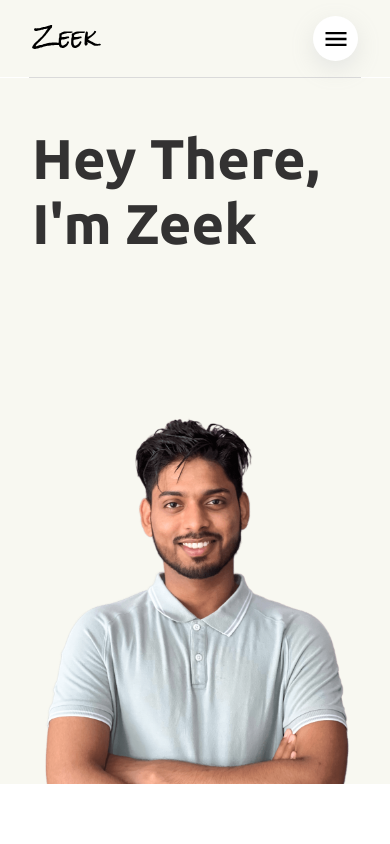
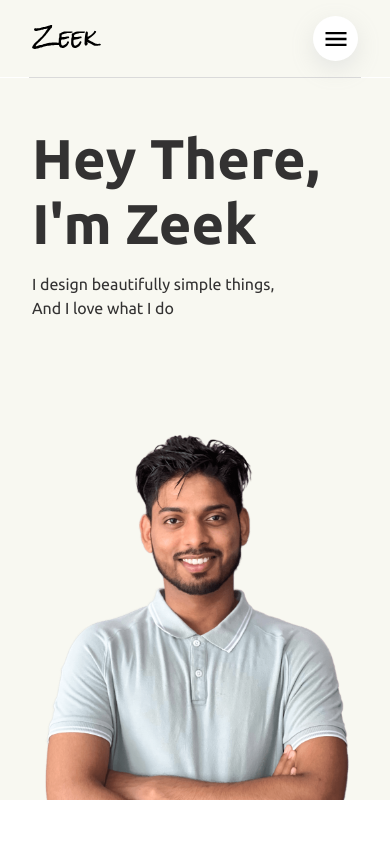
Before and after one commit to devshad7/zeektate, a Next.js app: page / in a window 390 px wide. Shown: the top 844 px of the page. Built offline with nearby package versions, Linux system fonts and the light colour scheme.

Commit message:
feat: some changes in home page

```diff
--- a/pages/components/Home.tsx
+++ b/pages/components/Home.tsx
@@ -21,7 +21,12 @@ const Home = () => {
             <p>Year<br />Experience</p>
           </div>
         </div>
+        <div className={style.both}>
         <img src="./assets/admin.png" alt="" />
+        <div className={style.rightContent}>
+          <p>I design beautifully simple things, And I love what I do</p>
+        </div>
+        </div>
       </div>
     </>
   );
--- a/pages/components/MobileNav.tsx
+++ b/pages/components/MobileNav.tsx
@@ -1,20 +1,23 @@
-import style from '../../styles/MobileNav.module.css'
-import MenuIcon from '@mui/icons-material/Menu';
+import style from "../../styles/MobileNav.module.css";
+import MenuIcon from "@mui/icons-material/Menu";
+import Link from "next/link";
 
 const MobileNav = () => {
   return (
     <>
       <div className={style.main}>
         <div className={style.logo}>
+          <Link href="/">
             <img src="./assets/logo.svg" alt="" />
+          </Link>
         </div>
         <div className={style.menu}>
-                <MenuIcon sx={{ fontSize: '28px' }} />
+          <MenuIcon sx={{ fontSize: "28px" }} />
         </div>
       </div>
       <div className={style.divider}></div>
     </>
-  )
-}
+  );
+};
 
-export default MobileNav
+export default MobileNav;
--- a/styles/Home.module.css
+++ b/styles/Home.module.css
@@ -42,6 +42,19 @@
     height: 33rem;
 }
 
+.main .rightContent {
+    position: absolute;
+    right: -7rem;
+    color: rgb(51, 50, 50);
+}
+
+.main .rightContent p {
+    width: 55%;
+    font-weight: 400;
+    line-height: 1.3;
+    margin-top: 4rem;
+}
+
 /* Media Queries for small devices */
 
 @media screen and (max-width: 600px) {
@@ -60,8 +73,25 @@
     }
 
     .main img {
-        margin: 6rem 0rem 0rem -.5rem;
+        margin: 3rem 0rem 0rem -.5rem;
         width: auto;
         height: 27rem;
     }
+
+    .main .both {
+        display: flex;
+        flex-direction: column-reverse;
+    }
+
+    .main .rightContent {
+        position: relative;
+        right: 0rem;
+    }
+
+    .main .rightContent p {
+        width: 80%;
+        font-weight: 400;
+        line-height: 1.5;
+        margin-top: 1rem;
+    }
   }
--- a/styles/globals.css
+++ b/styles/globals.css
@@ -7,6 +7,7 @@
   box-sizing: border-box;
   scroll-behavior: smooth;
   font-family: 'Ubuntu', sans-serif;
+  -webkit-tap-highlight-color:  rgba(255, 255, 255, 0);
 }
 
 a {
```
Lines whose indentation alone changed are shown as unchanged.
